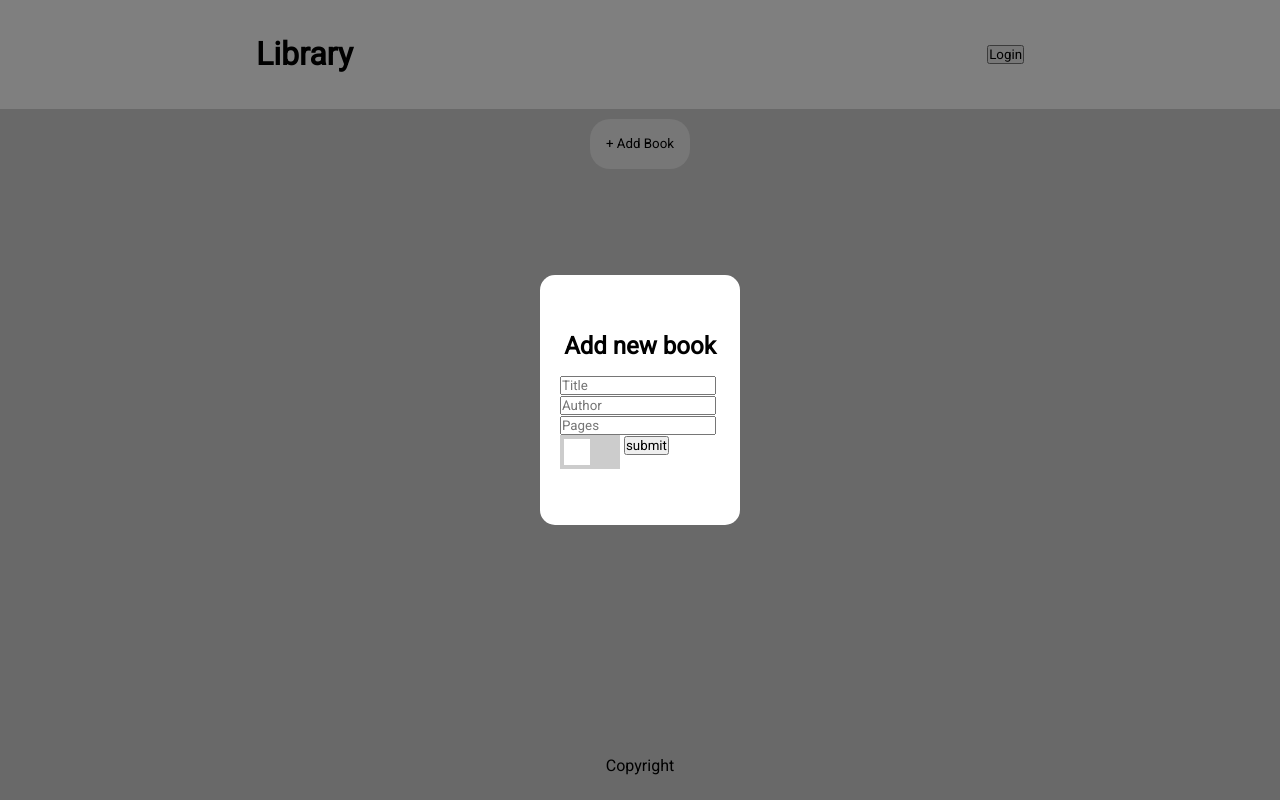
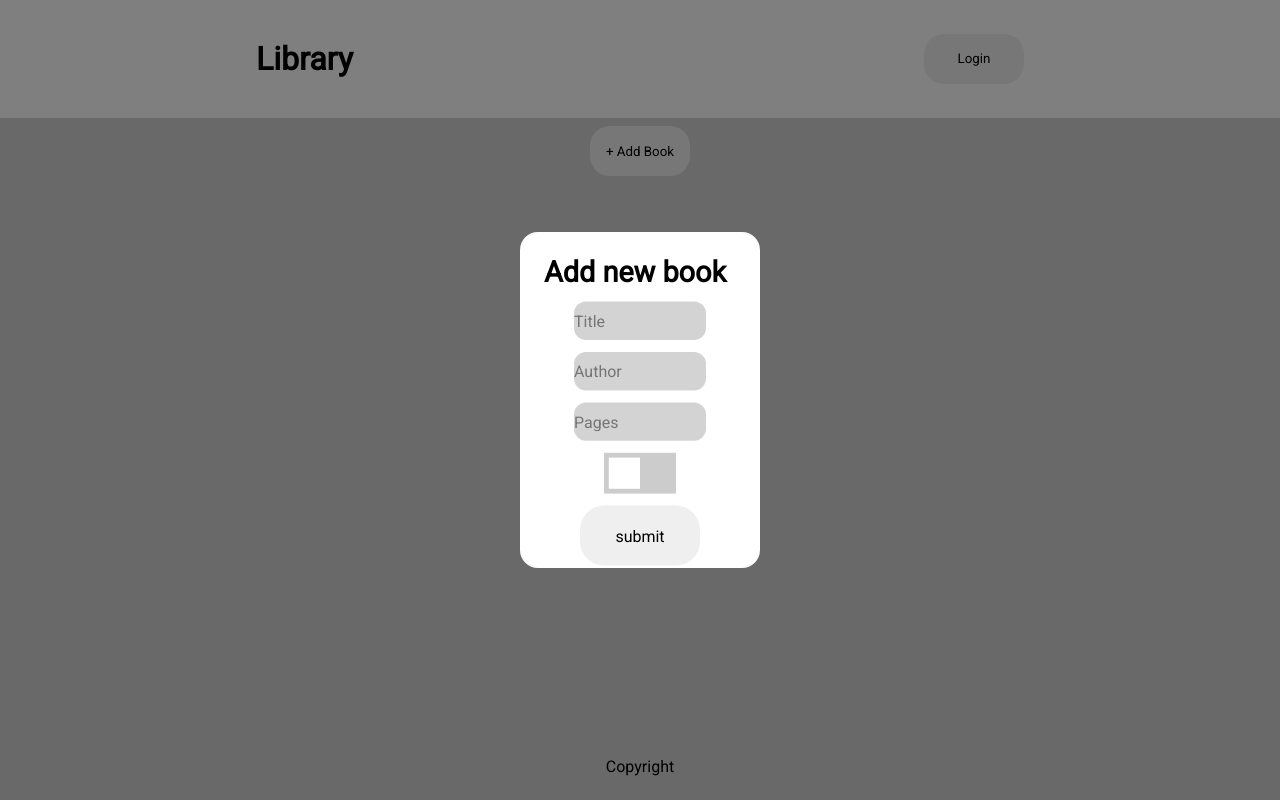
Before and after one commit to averageC0deEnjoyer/Library, a plain HTML site: page index.html in a window 1280 px wide. Both pictures are taken after a click on the button "+ Add Book". Drawn offline with Linux system fonts and the light colour scheme.

Commit message:
finalize

```diff
--- a/index.html
+++ b/index.html
@@ -14,7 +14,7 @@
                 <h1>Library</h1>
             </div>
             <div class="login">
-                <button>Login</button>
+                <button class="login-button">Login</button>
             </div>
         </div>
         <div class="add-book">
--- a/style.css
+++ b/style.css
@@ -50,6 +50,18 @@
     transform: translate(-50%,-50%);
     border-radius: 20px;
     border: none;
+}
+
+
+.submit , .login-button {
+    border-radius: 20px;
+    border: none;
+    min-width: 100px;
+    min-height: 50px;
+}
+
+.submit:hover, .login-button:hover {
+  background-color: lightsalmon;
 }
 
 .add-book button:hover {
@@ -112,24 +124,43 @@
     top: 50%;
     left: 50%;
     width: 200px;
-    height: 250px;
-    /* display: flex; */
-    display: none;
-    flex-direction: column;
-    justify-content: center;
-    align-items: center;
-    gap: 15px;
+    height: 280px;
+    display: block;
     padding: 20px;
+    opacity: 0.5;
     border-radius: 15px;
-    transform: translate(-50%,-50%);
+    transform: translate(-50%,-50%) scale(0);
+    transition: transform 0.3s ease-in-out;
+}
+
+.modals h2 {
+  margin-bottom: 10px;
 }
 
 .modals.active {
-    display: flex;
+    display: block;
     z-index: 10;
+    opacity: 1;
+    transform: translate(-50%,-50%) scale(1.2);
+    transition: transform 0.3s ease-in-out;
 }
 
+form {
+  display: flex;
+  flex-direction: column;
+  justify-content: center;
+  align-items: center;
+  gap: 10px;
+}
 
+input {
+  width: clamp(100px, 110px, 200px);
+  border-radius: 10px;
+  height: clamp(1rem, 2rem, 3rem);
+  background-color: lightgrey ;
+  border-style: none;
+  outline: none;
+}
 
 .overlay {
     position: fixed; /* Sit on top of the page content */
```
